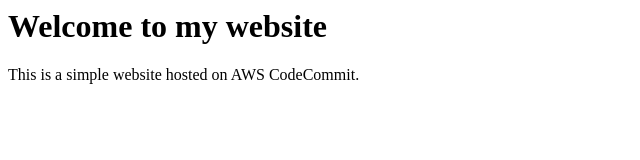
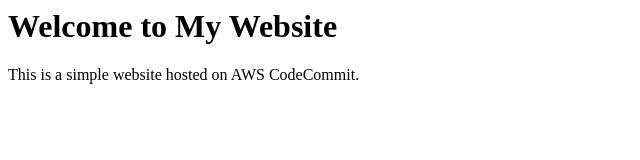
Before and after one commit to naveenkumar-t-git/aws-cd, a plain HTML site: page index.html in a window 1280 px wide. Shown: the whole page, without its empty margins (0-640 px from the left). Drawn offline with Linux system fonts and the light colour scheme.

Commit message:
Updated index.html

```diff
--- a/index.html
+++ b/index.html
@@ -3,7 +3,7 @@
     <title>My Website</title>
   </head>
   <body>
-    <h1>Welcome to my website</h1>
+    <h1>Welcome to My Website</h1>
     <p>This is a simple website hosted on AWS CodeCommit.</p>
   </body>
 </html>
```
